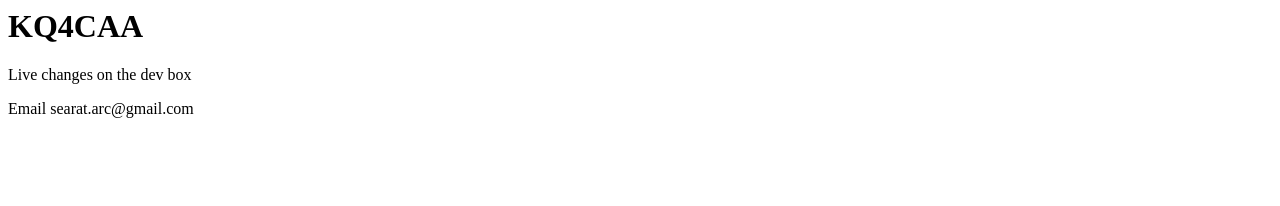
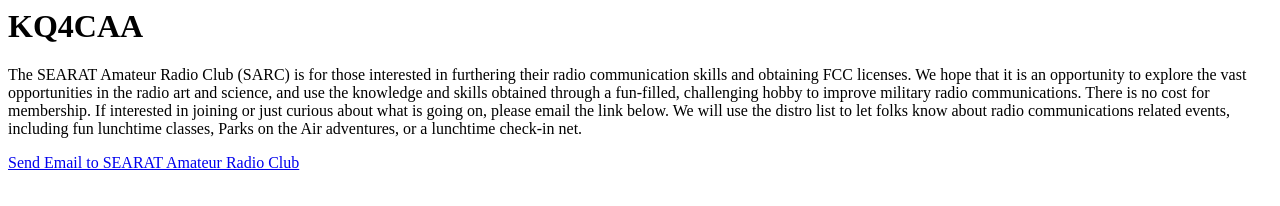
Before and after one commit to jdjfbnc6626/sarc-kq4caa, a plain HTML site: page index.html in a window 1280 px wide. Drawn offline with Linux system fonts and the light colour scheme.

```diff
--- a/index.html
+++ b/index.html
@@ -9,7 +9,14 @@
 <!-- Body -->
 <body>
   <h1>KQ4CAA</h1>
-  <p>Live changes on the dev box</p>
-  <p>Email searat.arc@gmail.com</p>
+  <p>
+  The SEARAT Amateur Radio Club (SARC) is for those interested in furthering their radio communication skills and obtaining FCC licenses.
+  We hope that it is an opportunity to explore the vast opportunities in the radio art and science, and use the knowledge and skills obtained through a fun-filled, challenging hobby to improve military radio communications.
+  There is no cost for membership. If interested in joining or just curious about what is going on, please email the link below.
+  We will use the distro list to let folks know about radio communications related events, including fun lunchtime classes, Parks on the Air adventures, or a lunchtime check-in net.
+  </p>
 </body>
+
+<a href = "mailto: searat.arc@gmail.com">Send Email to SEARAT Amateur Radio Club</a>
+
 </html>
```
Also changed, not shown: error.html (+1 -1 lines), 2 other files.
